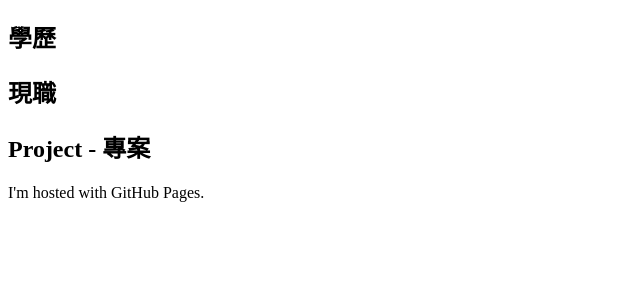
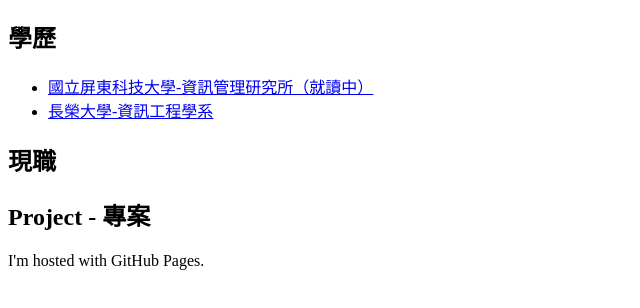
Before and after one commit to kaihuei0519/kaihuei0519.github.io, a plain HTML site: page index.html in a window 1280 px wide. Shown: the part 70-378 px from the top of the page, without its empty margins (0-640 px from the left). Drawn offline with Linux system fonts and the light colour scheme.

Commit message:
Add
學歷相關資訊：屏科大、長榮

```diff
--- a/index.html
+++ b/index.html
@@ -7,6 +7,10 @@
     <body>
         <h1>個人簡介</h1>
         <h2>學歷</h2>
+        <ul>
+            <li><a href="http://www.mis.npust.edu.tw/index.html">國立屏東科技大學-資訊管理研究所（就讀中）</a></li>
+            <li><a href="http://sites.cjcu.edu.tw/csie/">長榮大學-資訊工程學系</a></li>
+        </ul>
         <h2>現職</h2>
         <h2>Project - 專案</h2>
         <p>I'm hosted with GitHub Pages.</p>
```
